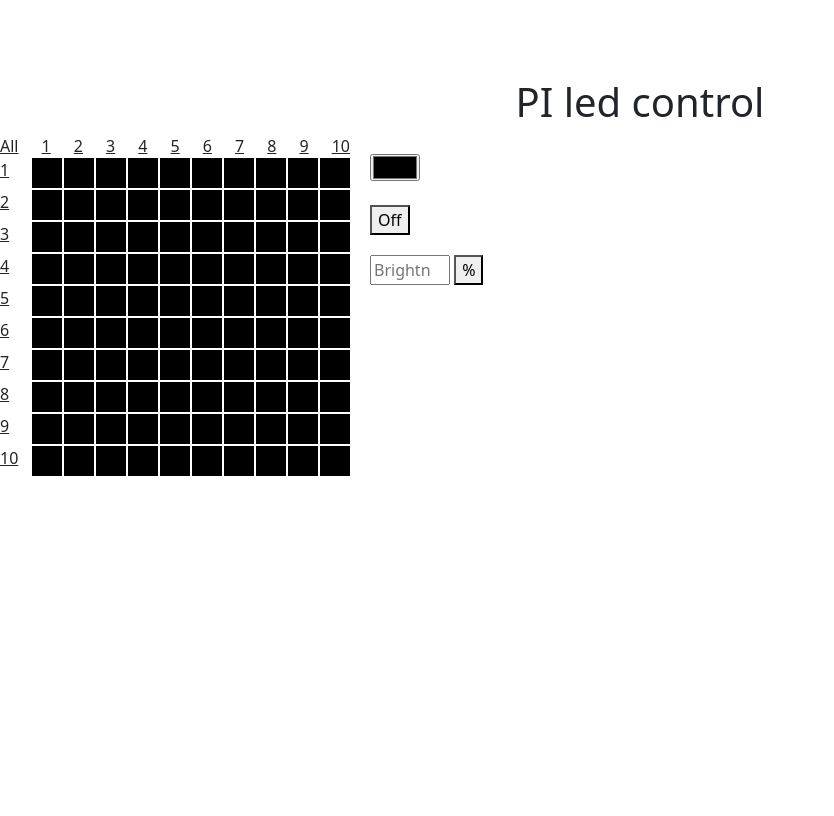
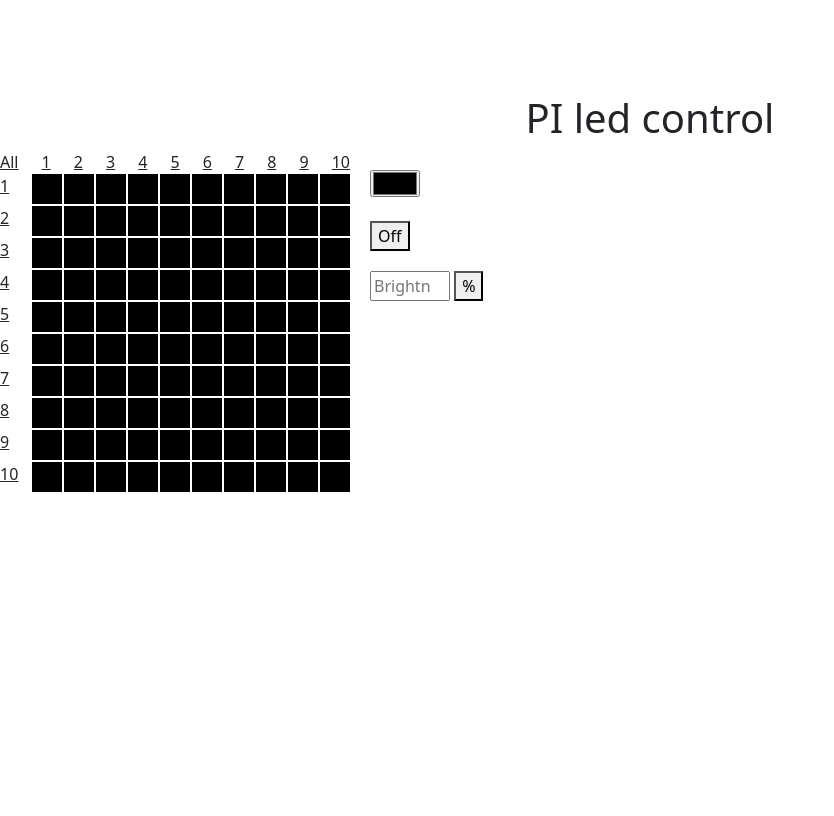
Before and after one commit to Cepumins/ledpi, a Flask app: page / in a window 1280 px wide. Shown: the whole page, without its empty margins (0-834 px from the left). Before the commit the page ends 476 px from the top, so only its background shows below. Run offline with Flask 3, Linux system fonts and the light colour scheme; some libraries are stand-ins or nearby versions.

Commit message:
margins to the titles, autofit homepage

```diff
--- a/templates/index.html
+++ b/templates/index.html
@@ -75,10 +75,20 @@
         .wave-effect {
             animation: rainbow var(--wave-speed) linear infinite;
         }
+        html, body {
+            width: 100%;
+            height: 100%;
+            /*margin: 0;
+            padding: 0;*/
+        }
+        .container {
+            width: 80vw;
+            margin: 5vh auto;
+        }
     </style>
 </head>
 <body>
-    <h1 class="text-center mt-4">PI led control</h1>
+    <h1 class="text-center mt-4 margins20">PI led control</h1>
     <div class="grid-container">
         <div>
             <div class="grid-labels">
--- a/templates/settings.html
+++ b/templates/settings.html
@@ -38,7 +38,7 @@
 </head>
 <body>
     <meta name="viewport" content="width=device-width, initial-scale=1.0">
-    <h1>settings</h1>
+    <h1 class="margins20">settings</h1>
     <form action="/update_settings" method="post">
         <div class="margins20">
             <input type="submit" value="Save">
```
